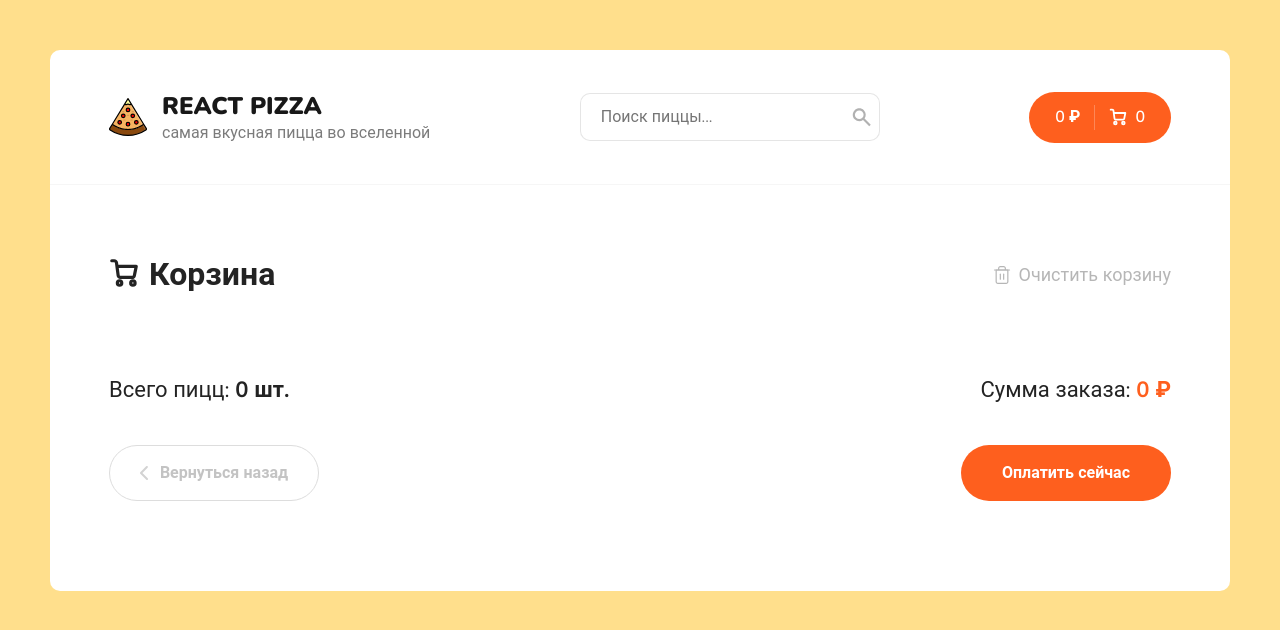
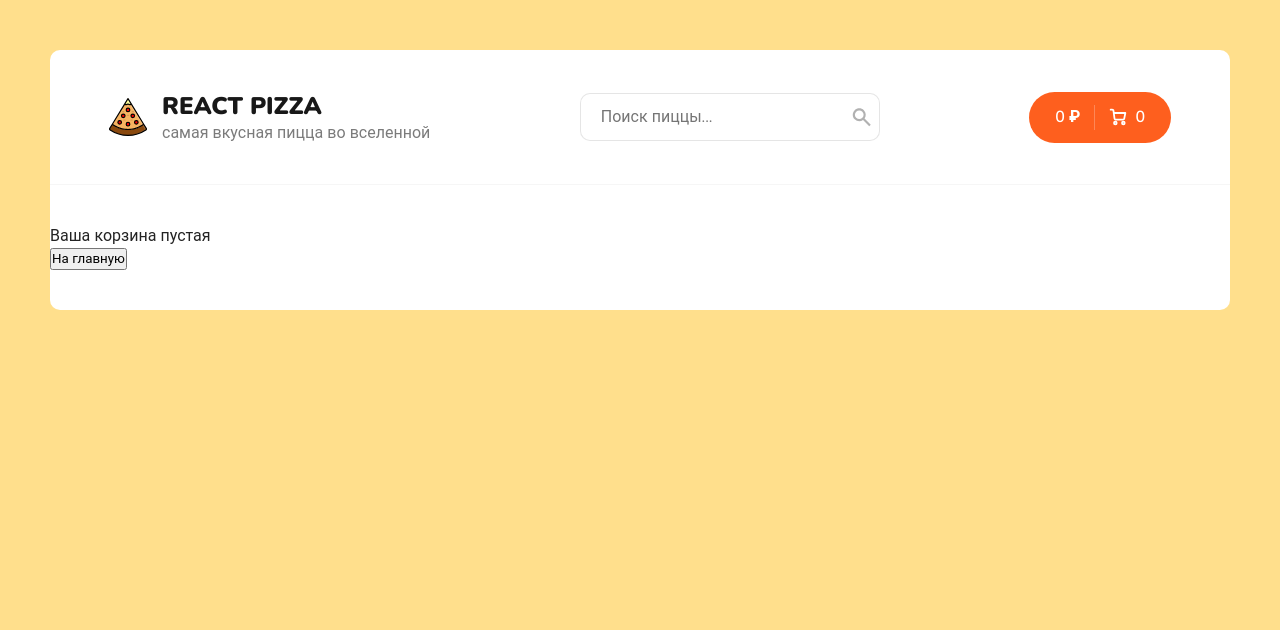
Before and after one commit to patr4519/react-pizza-v2, a React (Create React App) app: page /cart in a window 1280 px wide. Shown: the top 630 px of the page. Built offline with nearby package versions, Linux system fonts and the light colour scheme.

Commit message:
end of #16

```diff
--- /dev/null
+++ b/src/components/CartEmpty.jsx
@@ -0,0 +1,15 @@
+import React from "react";
+import { Link } from "react-router-dom";
+
+const CartEmpty = () => {
+  return (
+    <>
+      <div>Ваша корзина пустая</div>
+      <Link to="/">
+        <button>На главную</button>
+      </Link>
+    </>
+  );
+};
+
+export default CartEmpty;
--- a/src/components/CartItem.jsx
+++ b/src/components/CartItem.jsx
@@ -3,7 +3,7 @@ import { useDispatch } from "react-redux";
 
 import { addItem, minusItem, removeItem } from "../redux/slices/cartSlice";
 
-const CartItem = ({ id, title, type, price, count, imageUrl }) => {
+const CartItem = ({ id, title, type, size, price, count, imageUrl }) => {
   const dispatch = useDispatch();
 
   const onClickPlus = () => {
@@ -27,7 +27,7 @@ const CartItem = ({ id, title, type, price, count, imageUrl }) => {
       </div>
       <div className="cart__item-info">
         <h3>{title}</h3>
-        <p>{type}, 26 см.</p>
+        <p>{type}, {size} см.</p>
       </div>
       <div className="cart__item-count">
         <div onClick={onClickMinus} className="button button--outline button--circle cart__item-count-minus">
--- a/src/components/PizzaBlock/index.jsx
+++ b/src/components/PizzaBlock/index.jsx
@@ -21,7 +21,7 @@ function PizzaBlock(props) {
       price: props.price,
       imageUrl: props.imageUrl,
       type: typeNames[activeType],
-      size: activeSize,
+      size: props.sizes[activeSize]
     };
     dispatch(addItem(item));
   };
--- a/src/pages/Cart.jsx
+++ b/src/pages/Cart.jsx
@@ -3,6 +3,7 @@ import { Link } from "react-router-dom";
 import { useDispatch, useSelector } from "react-redux";
 import CartItem from "../components/CartItem";
 import { clearItems } from "../redux/slices/cartSlice";
+import CartEmpty from "../components/CartEmpty";
 
 const Cart = () => {
   const dispatch = useDispatch();
@@ -13,6 +14,10 @@ const Cart = () => {
   const onClickClear = () => {
     dispatch(clearItems());
   };
+
+  if (!totalPrice) {
+    return <CartEmpty />
+  }
 
   return (
     <>
```
